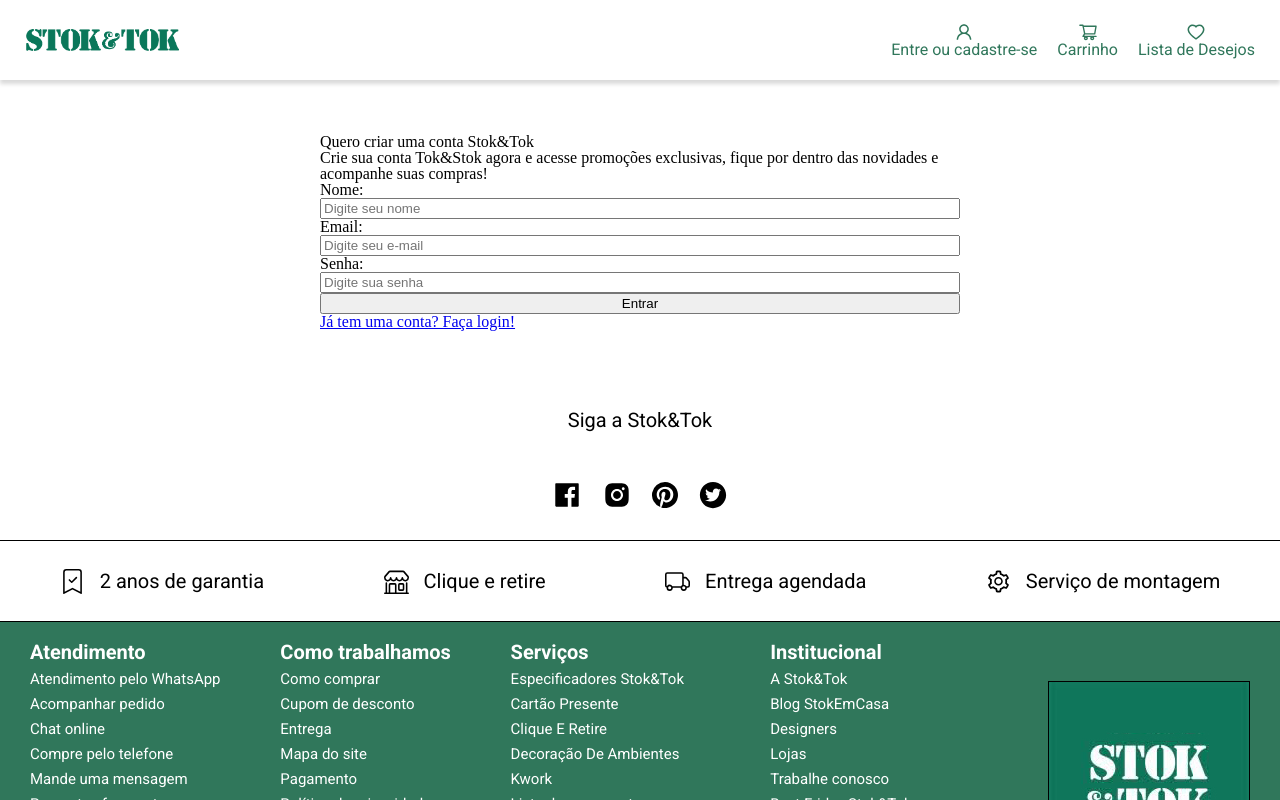
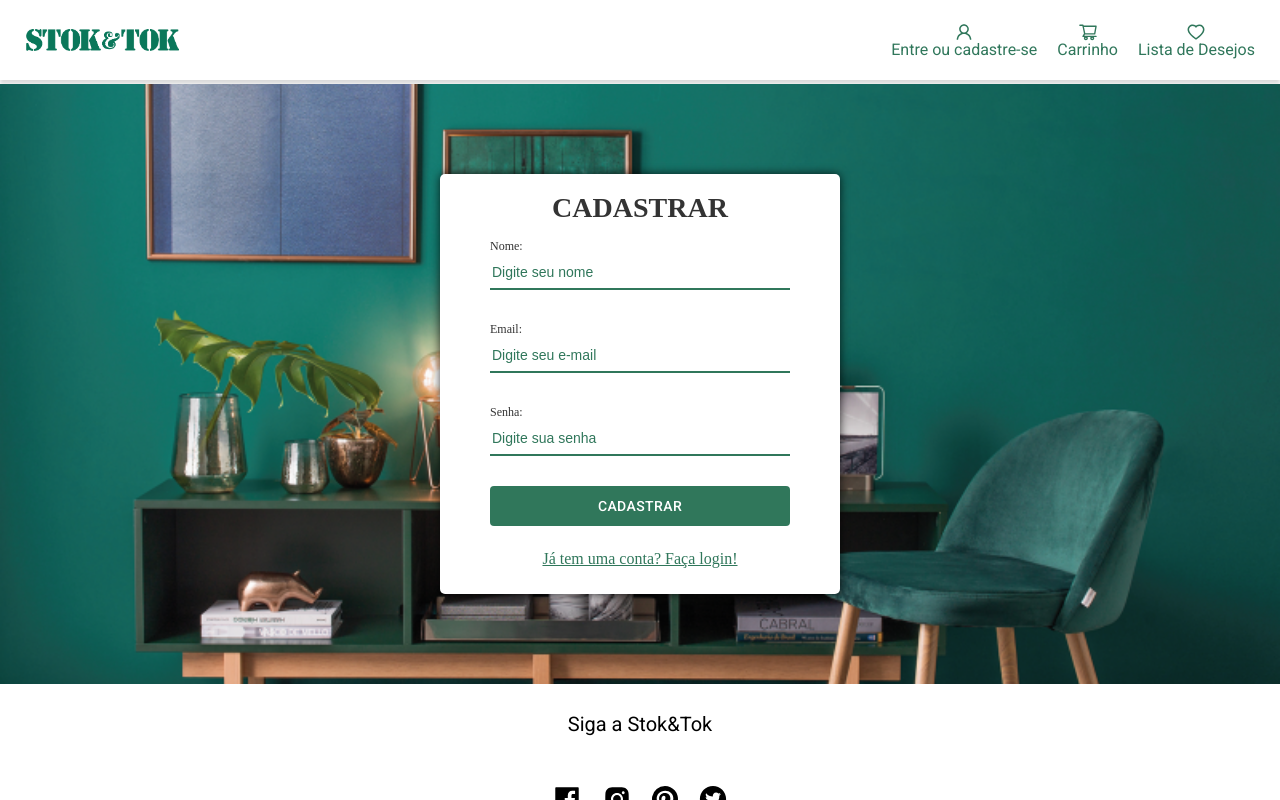
Before and after one commit to davi-barci/stoktok-front, a React (Create React App) app: page /register in a window 1280 px wide. Shown: the top 800 px of the page. Built offline with nearby package versions, Linux system fonts and the light colour scheme; no server answers.

Commit message:
refactor: layout login/register page

```diff
--- a/src/pages/LoginPage.js
+++ b/src/pages/LoginPage.js
@@ -3,6 +3,8 @@
 import { Link, useNavigate } from "react-router-dom";
 import styled from "styled-components";
 import UserContext from "../contexts/UserContext";
+import Button from '@mui/material/Button';
+import bgLogin from "../assets/bglogin.png";
 
 export default function LoginPage() {
   const [loginForm, setLoginForm] = useState({ email: "", password: "" });
@@ -34,19 +36,14 @@
 
   useEffect(() => {
     if (user !== null) {
-      navigate("/success");
+      navigate("/");
     }
   }, []);
 
   return (
     <MainContainer>
       <div>
-        <h1>Já tenho uma conta Stok&Tok</h1>
-        <p>
-          Acesse agora sua conta para acompanhar seus pedidos, ter ofertas
-          exclusivas e muito mais.
-        </p>
-      </div>
+        <p>LOGIN</p>
         <StyledForm onSubmit={handleSubmit}>
           <label htmlFor="email">Email:</label>
           <input
@@ -70,20 +67,92 @@
             placeholder="Digite sua senha"
             required
           />
-        <button type="submit" disabled={isLoginFormDisabled}>
+          <LoginButton type="submit" disabled={isLoginFormDisabled} style={{backgroundColor: "#30775b", color:"white", marginBottom: "25px"}}>
             {isLoginFormDisabled ? "..." : "Entrar"}
-        </button>
+          </LoginButton>
         </StyledForm>
+        <div>
           <Link to={"/register"}>Não tem uma senha? Cadastre agora.</Link>
+        </div>
+      </div>
     </MainContainer>
   );
 }
 
 const MainContainer = styled.div`
-  padding: 50px 25%;
+  background: url(${bgLogin}) center center no-repeat;
+  background-size: cover;
+  width: 100%;
+  height: 600px;
+  display: flex;
+  justify-content: center;
+  align-items: center;
+
+  >div{
+    width: 400px;
+    height: 330px;
+    background: #FFFFFF;
+    border-radius: 5px;
+    -webkit-box-shadow: 0px 0px 10px 0px rgba(0,0,0,0.75);
+    -moz-box-shadow: 0px 0px 10px 0px rgba(0,0,0,0.75);
+    box-shadow: 0px 0px 10px 0px rgba(0,0,0,0.75);
+
+    >p{
+      width: 100%;
+      text-align: center;
+      font-weight: 700;
+      font-size: 28px;
+      color: rgb(51, 51, 51);
+      text-align: center;
+      margin-bottom: 15px;
+      margin-top: 20px;
+    }
+
+    >div{
+      width: 100%;
+      display: flex;
+      justify-content: center;
+
+      >a{
+        color:#30775b;
+      }
+    }
+  }
 `;
 
 const StyledForm = styled.form`
   display: flex;
   flex-direction: column;
+  align-items: center;
+
+  >label{
+    width: 300px;
+    text-align: start;
+    font-size: 12px;
+    color: rgb(51, 51, 51);
+    line-height: 1.5;
+  }
+
+  >input{
+    width: 300px;
+    height: 35px;
+    box-sizing: border-box;
+    margin-bottom: 30px;
+    font-size: 14px;
+    border: none;
+    border-bottom: 2px solid #30775b;
+
+    :focus{
+      outline: none;
+    }
+
+    ::placeholder{
+      color: #30775b;
+    }
+  }
 `;
+
+const LoginButton = styled(Button)`
+    width: 300px;
+    height: 40px;
+`;
--- a/src/pages/RegisterPage.js
+++ b/src/pages/RegisterPage.js
@@ -2,6 +2,8 @@
 import { useState } from "react";
 import { Link, useNavigate } from "react-router-dom";
 import styled from "styled-components";
+import Button from '@mui/material/Button';
+import bgLogin from "../assets/bglogin.png";
 
 export default function RegisterPage() {
   const [registerForm, setRegisterForm] = useState({
@@ -33,12 +35,7 @@
   return (
     <MainContainer>
       <div>
-        <h1>Quero criar uma conta Stok&Tok</h1>
-        <p>
-          Crie sua conta Tok&Stok agora e acesse promoções exclusivas, fique por
-          dentro das novidades e acompanhe suas compras!
-        </p>
-      </div>
+        <p>CADASTRAR</p>
         <StyledForm onSubmit={handleSubmit}>
           <label htmlFor="name">Nome:</label>
           <input
@@ -73,20 +70,92 @@
             placeholder="Digite sua senha"
             required
           />
-        <button type="submit" disabled={isRegisterFormDisabled}>
-          {isRegisterFormDisabled ? "..." : "Entrar"}
-        </button>
+          <RegisterButton type="submit" disabled={isRegisterFormDisabled} style={{backgroundColor: "#30775b", color:"white", marginBottom: "25px"}}>
+            {isRegisterFormDisabled ? "..." : "Cadastrar"}
+          </RegisterButton>
         </StyledForm>
+        <div>
           <Link to={"/login"}>Já tem uma conta? Faça login!</Link>
+        </div>
+      </div>
     </MainContainer>
   );
 }
 
 const MainContainer = styled.div`
-  padding: 50px 25%;
+  background: url(${bgLogin}) center center no-repeat;
+  background-size: cover;
+  width: 100%;
+  height: 600px;
+  display: flex;
+  justify-content: center;
+  align-items: center;
+
+  >div{
+    width: 400px;
+    height: 420px;
+    background: #FFFFFF;
+    border-radius: 5px;
+    -webkit-box-shadow: 0px 0px 10px 0px rgba(0,0,0,0.75);
+    -moz-box-shadow: 0px 0px 10px 0px rgba(0,0,0,0.75);
+    box-shadow: 0px 0px 10px 0px rgba(0,0,0,0.75);
+
+    >p{
+      width: 100%;
+      text-align: center;
+      font-weight: 700;
+      font-size: 28px;
+      color: rgb(51, 51, 51);
+      text-align: center;
+      margin-bottom: 15px;
+      margin-top: 20px;
+    }
+
+    >div{
+      width: 100%;
+      display: flex;
+      justify-content: center;
+
+      >a{
+        color:#30775b;
+      }
+    }
+  }
 `;
 
 const StyledForm = styled.form`
    display: flex;
   flex-direction: column;
+  align-items: center;
+
+  >label{
+    width: 300px;
+    text-align: start;
+    font-size: 12px;
+    color: rgb(51, 51, 51);
+    line-height: 1.5;
+  }
+
+  >input{
+    width: 300px;
+    height: 35px;
+    box-sizing: border-box;
+    margin-bottom: 30px;
+    font-size: 14px;
+    border: none;
+    border-bottom: 2px solid #30775b;
+
+    :focus{
+      outline: none;
+    }
+
+    ::placeholder{
+      color: #30775b;
+    }
+  }
 `;
+
+const RegisterButton = styled(Button)`
+    width: 300px;
+    height: 40px;
+`;
```
Also changed, not shown: src/assets/bglogin.png (added). Lines whose indentation alone changed are shown as unchanged.
